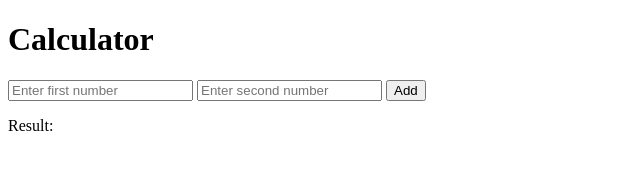
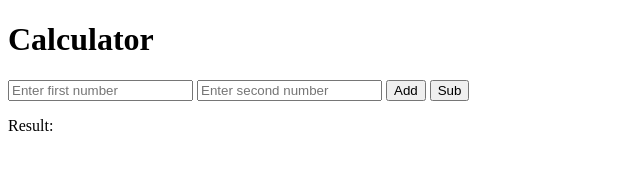
Before and after one commit to tanyaparmar27/devops-calculator-app, a plain HTML site: page index.html in a window 1280 px wide. Shown: the whole page, without its empty margins (0-640 px from the left). Drawn offline with Linux system fonts and the light colour scheme.

Commit message:
sub operation in calculator

```diff
--- a/index.html
+++ b/index.html
@@ -10,6 +10,7 @@
   <input type="number" id="num1" placeholder="Enter first number">
   <input type="number" id="num2" placeholder="Enter second number">
   <button onclick="addNumbers()">Add</button>
+  <button onclick="subtractNumbers()">Sub</button>
   <p>Result: <span id="result"></span></p>
   <script src="script.js"></script>
 </body>
--- a/script.js
+++ b/script.js
@@ -3,3 +3,9 @@ function addNumbers() {
     const num2 = parseFloat(document.getElementById('num2').value);
     document.getElementById('result').innerText = num1 + num2;
   }
+
+  function subtractNumbers() {
+    const num1 = parseFloat(document.getElementById('num1').value);
+    const num2 = parseFloat(document.getElementById('num2').value);
+    document.getElementById('result').innerText = num1 - num2;
+}
```
